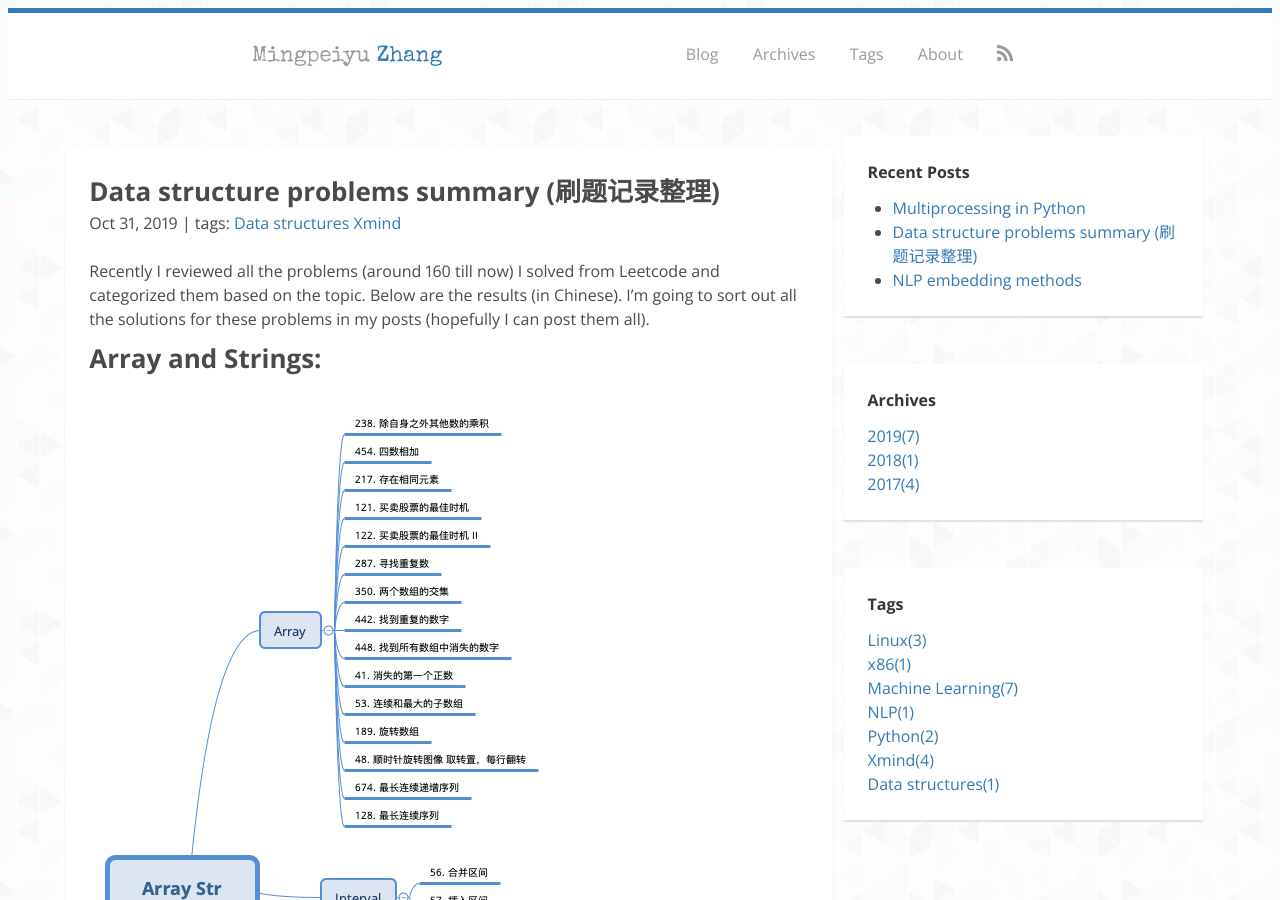
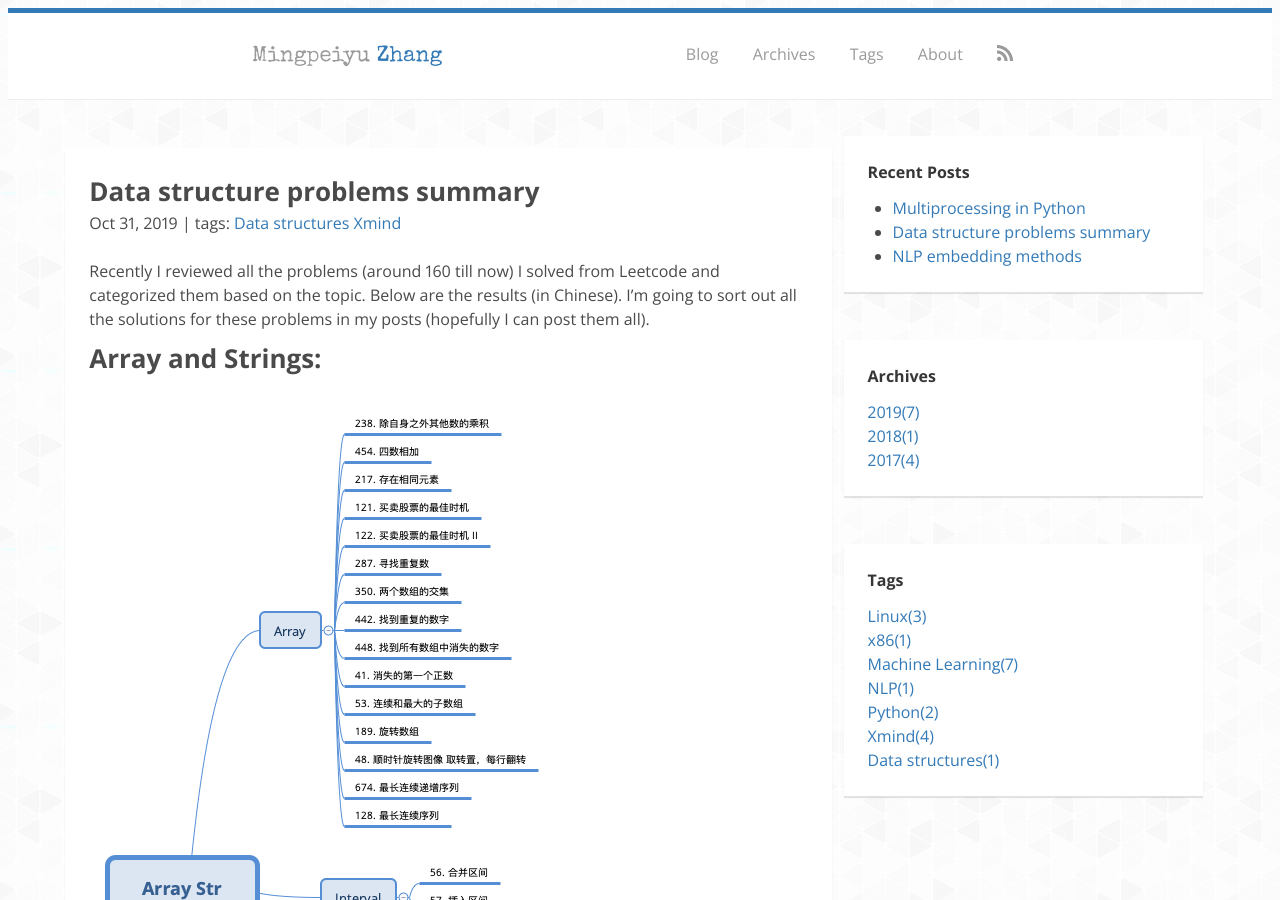
Before and after one commit to zmpyzmpy/zmpyzmpy.github.io, a Jekyll site: the page built from _posts/2019-10-31-data-structures-summary.md, in a window 1280 px wide and 900 px high. Built offline with Jekyll 4.4.1, drawn with Linux system fonts in a browser that asks for light colours; nearby versions of some CDN libraries; some web fonts are replaced; comment, search, counter and statistics services are not loaded.

Commit message:
Update 2019-10-31-data-structures-summary.md

```diff
--- a/_posts/2019-10-31-data-structures-summary.md
+++ b/_posts/2019-10-31-data-structures-summary.md
@@ -1,6 +1,6 @@
 ---
 layout: post
-title: "Data structure problems summary (刷题记录整理)"
+title: "Data structure problems summary"
 date: 2019-10-31 15:22:16 +0800
 tags:
 - Data structures
```
